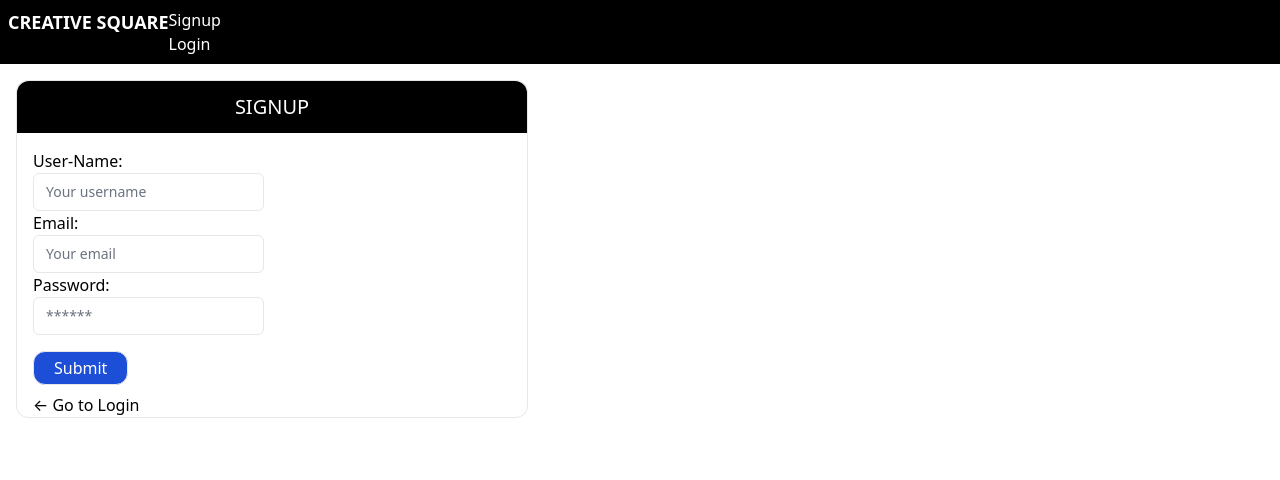
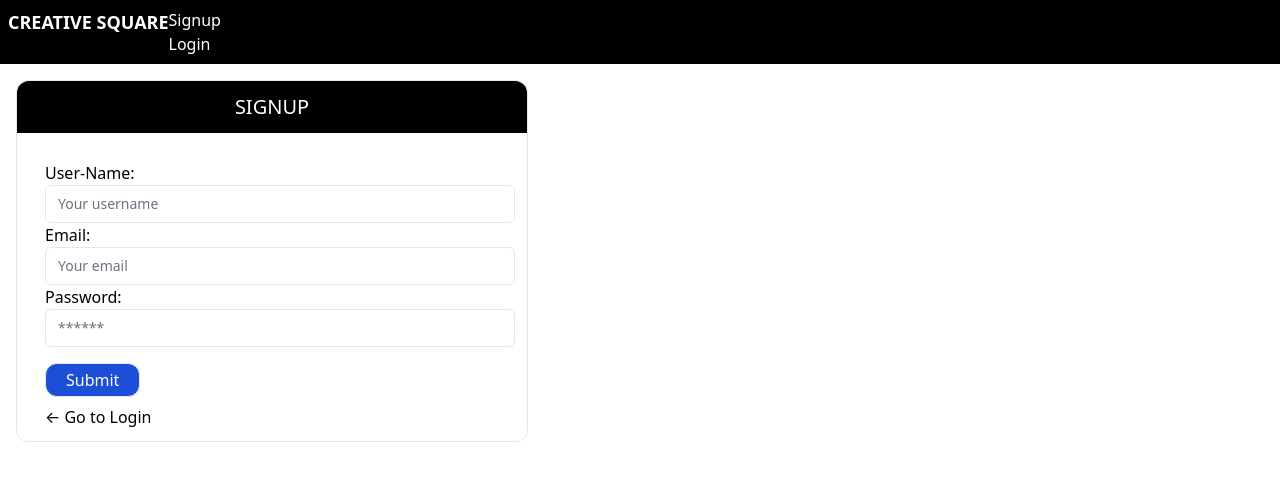
Before and after one commit to Napo-100/creative-square, a React (Create React App) app in the folder client/: page /signup in a window 1280 px wide. Shown: the top 480 px of the page. Built offline with nearby package versions, Linux system fonts and the light colour scheme.

Commit message:
fixing the form class

```diff
--- a/client/src/pages/Login.js
+++ b/client/src/pages/Login.js
@@ -34,7 +34,7 @@ function Login(props) {
           <div className="col-span-2 content-center">
             <h2 className="bg-black text-white text-center p-3 text-xl font-sans rounded-xl rounded-b-none">LOGIN</h2>
           </div>
-          <form onSubmit={handleFormSubmit}>
+          <form className="col-span-2 p-3" onSubmit={handleFormSubmit}>
             <div>
               <p className="w-full" htmlFor="email">Email address:</p>
             </div>
--- a/client/src/pages/Signup.js
+++ b/client/src/pages/Signup.js
@@ -40,7 +40,7 @@ function Signup() {
           <div className="col-span-2 content-center">
           <h2 className="bg-black text-white text-center p-3 text-xl font-sans rounded-xl rounded-b-none">SIGNUP</h2>
             </div>
-            <form onSubmit={handleFormSubmit}>
+            <form className="col-span-2 p-3" onSubmit={handleFormSubmit}>
               <div className="">
                 <label htmlFor="firstName">User-Name:</label>
                 <input
```
